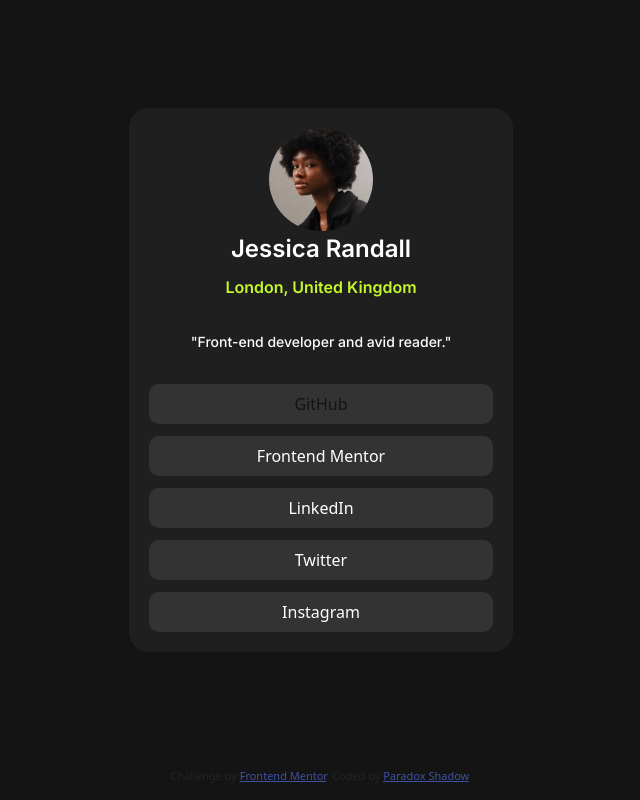
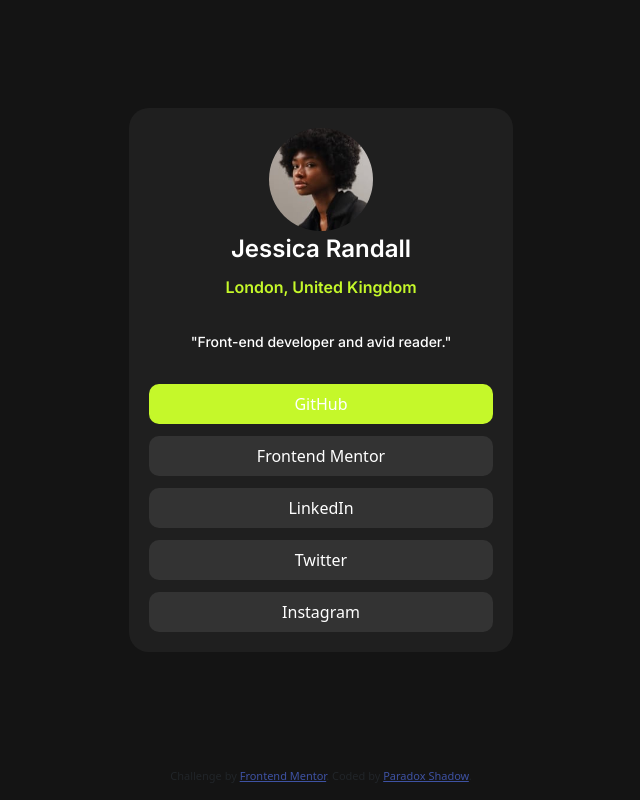
Before and after one commit to Taresta/Social-Links-Profile, a plain HTML site: page index.html in a window 1280 px wide. In both pictures the pointer is over the link "GitHub". Shown: the whole page, without its empty margins (319-959 px from the left). Drawn offline with nearby package versions, Linux system fonts and the light colour scheme.

Commit message:
Change the hover state of the links

```diff
--- a/style/style.css
+++ b/style/style.css
@@ -68,7 +68,7 @@ body {
     margin-bottom:0;
 }
 #social-links .link:hover {
-    color:var(--grey-900);
+    background-color:var(--green);
 }
 @media (min-width: 426px) {
     #card {
```
